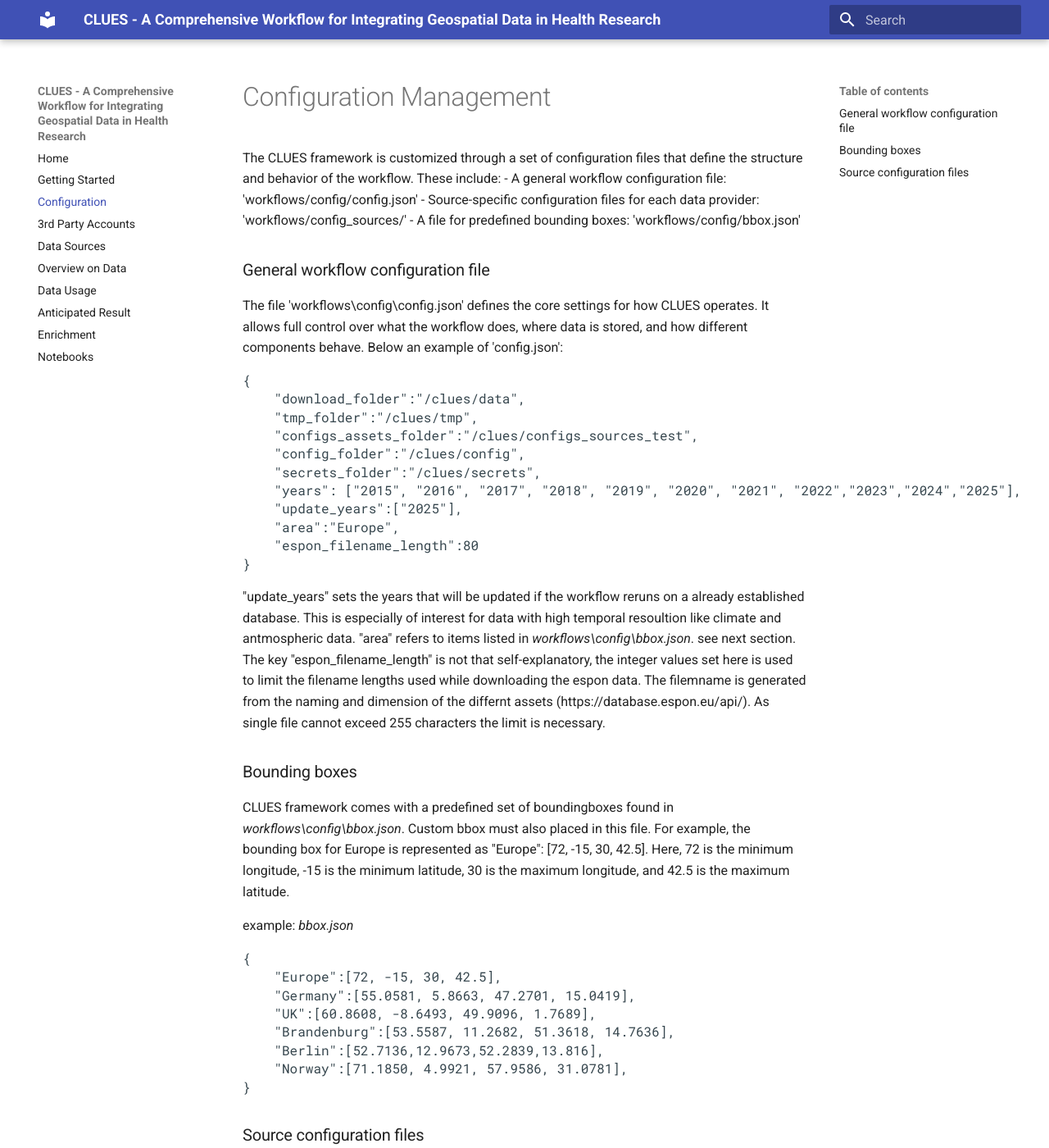
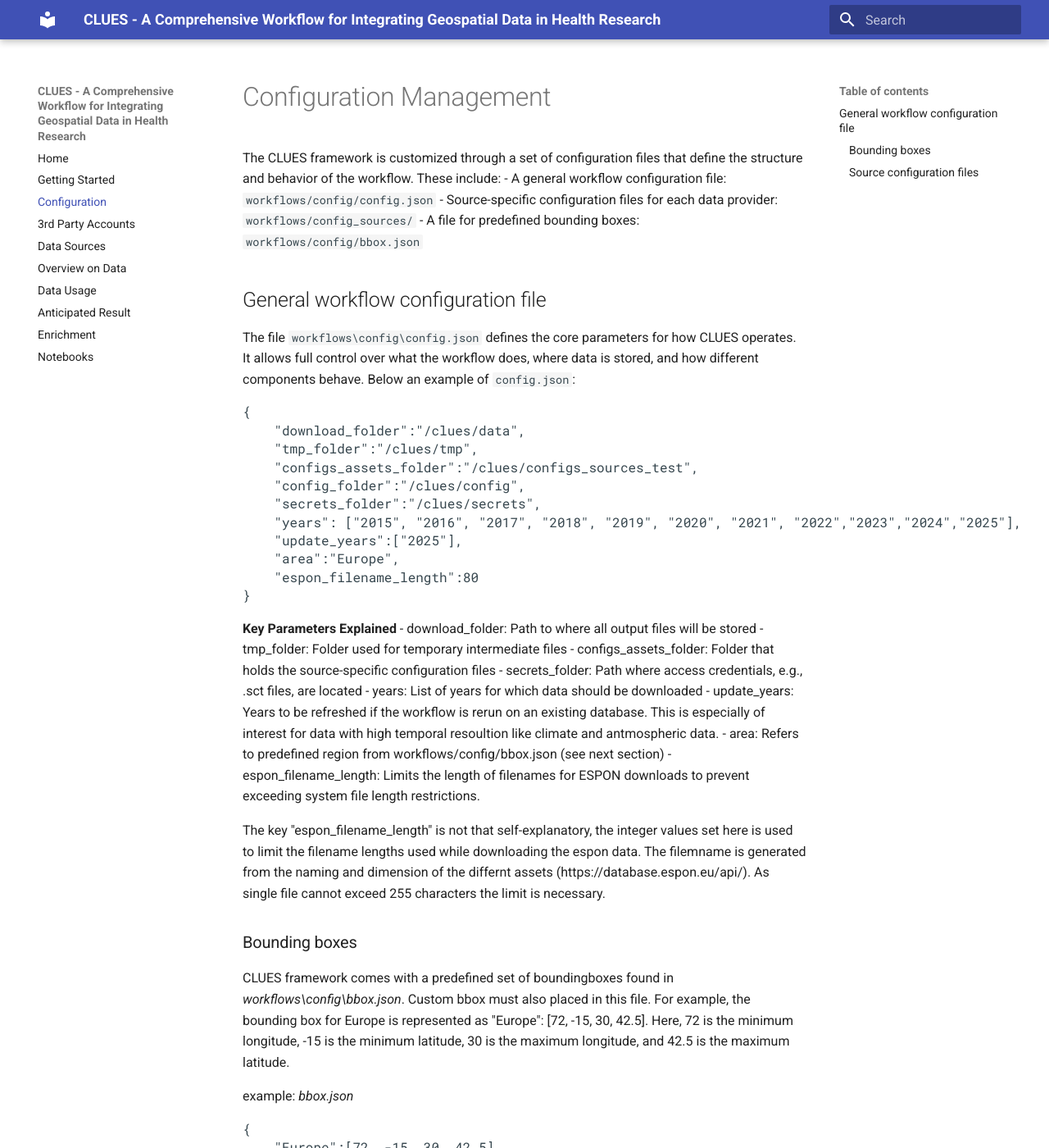
Before and after one commit to BIH-DMBS/CLUES, an MkDocs documentation site: the page built from docs/setup.md, in a window 1280 px wide and 1400 px high. Shown: the whole window at 82% size. Built offline with MkDocs 1.6.1 and Material for MkDocs 9.7.7, drawn with Linux system fonts in a browser that asks for light colours.

Commit message:
Update setup.md

```diff
--- a/docs/setup.md
+++ b/docs/setup.md
@@ -1,13 +1,13 @@
 # Configuration Management
 
 The CLUES framework is customized through a set of configuration files that define the structure and behavior of the workflow. These include:
-- A general workflow configuration file: 'workflows/config/config.json'
-- Source-specific configuration files for each data provider: 'workflows/config_sources/'
-- A file for predefined bounding boxes: 'workflows/config/bbox.json'
+- A general workflow configuration file: `workflows/config/config.json`
+- Source-specific configuration files for each data provider: `workflows/config_sources/`
+- A file for predefined bounding boxes: `workflows/config/bbox.json`
 
-### General workflow configuration file
+## General workflow configuration file
 
-The file 'workflows\config\config.json' defines the core settings for how CLUES operates. It allows full control over what the workflow does, where data is stored, and how different components behave. Below an example of 'config.json':
+The file `workflows\config\config.json` defines the core parameters for how CLUES operates. It allows full control over what the workflow does, where data is stored, and how different components behave. Below an example of `config.json`:
 
 <pre>
 {
@@ -23,8 +23,16 @@ The file 'workflows\config\config.json' defines the core settings for how CLUES
 }
 </pre>
 
-"update_years" sets the years that will be updated if the workflow reruns on a already established database. This is especially of interest for data with high temporal resoultion like climate and antmospheric data.
-"area" refers to items listed in *workflows\config\bbox.json*. see next section.
+**Key Parameters Explained**
+- download_folder: Path to where all output files will be stored
+- tmp_folder: Folder used for temporary intermediate files
+- configs_assets_folder: Folder that holds the source-specific configuration files
+- secrets_folder: Path where access credentials, e.g., .sct files, are located
+- years: List of years for which data should be downloaded
+- update_years: Years to be refreshed if the workflow is rerun on an existing database. This is especially of interest for data with high temporal resoultion like climate and antmospheric data.
+- area: Refers to predefined region from workflows/config/bbox.json (see next section)
+- espon_filename_length: Limits the length of filenames for ESPON downloads to prevent exceeding system file length restrictions.
+
 The key "espon_filename_length" is not that self-explanatory, the integer values set here is used to limit the filename lengths used while downloading the espon data. The filemname is generated from the naming and dimension of the differnt assets (https://database.espon.eu/api/). As single file cannot exceed 255 characters the limit is necessary.
 
 ### Bounding boxes
```
